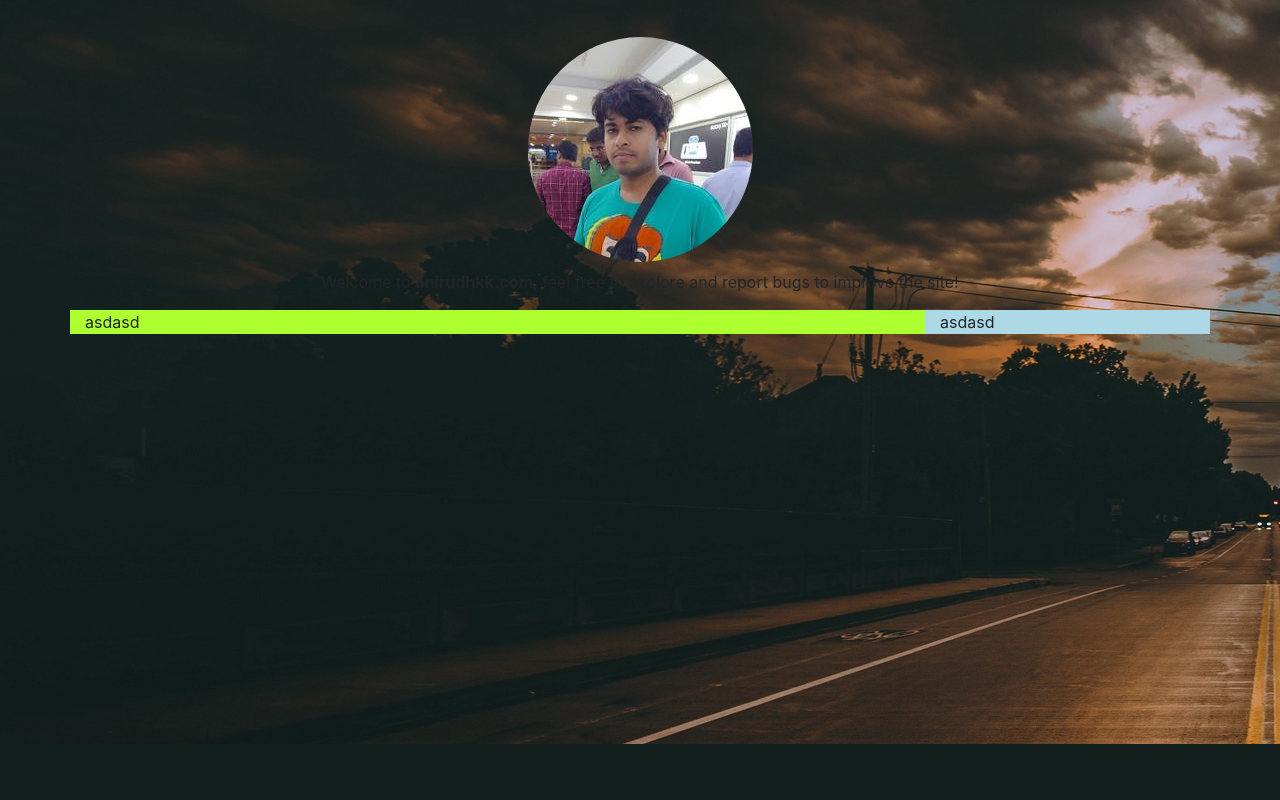
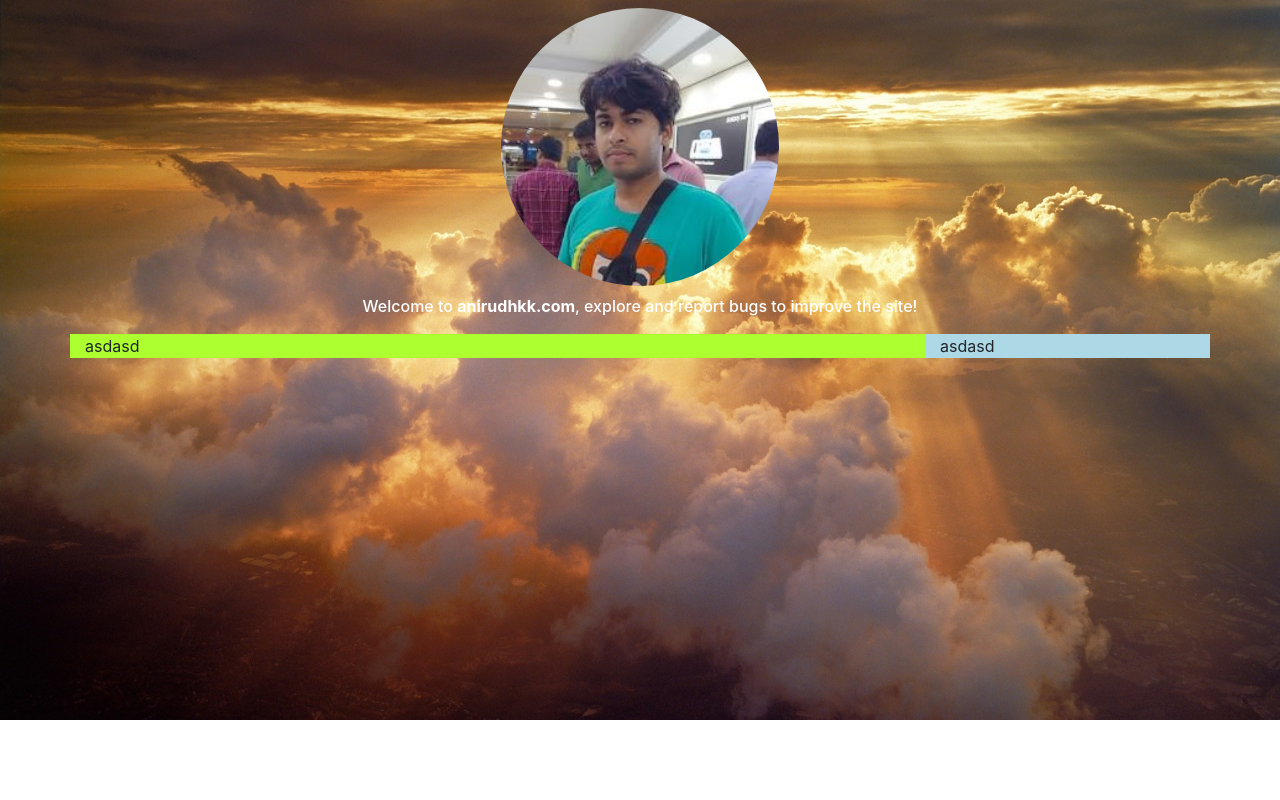
Before and after one commit to aniTheWise/flask1, a Flask app: page / in a window 1280 px wide. Shown: the part 56-856 px from the top of the page. Before the commit the page ends 800 px from the top, so only its background shows below. Run offline with Flask 2, Linux system fonts and the light colour scheme; some libraries are stand-ins or nearby versions.

Commit message:
playing with background css

```diff
--- a/app.py
+++ b/app.py
@@ -1,5 +1,5 @@
 #external imports
-from flask import Flask, render_template, request, redirect, flash, url_for, request
+from flask import Flask, render_template, request, redirect, flash, url_for, request, abort
 from flask_sqlalchemy import SQLAlchemy
 from flask_bcrypt import Bcrypt
 from flask_login import LoginManager, UserMixin, login_user, current_user, logout_user, login_required
@@ -374,6 +374,19 @@
 
 
 
+@app.route('/todo/<int:todo_id>/delete', methods=['POST'])
+@login_required
+def delete_todo(todo_id):
+    todo_item = todolist.query.get_or_404(todo_id)
+    print(todo_id)
+    # if todo.author != current_user:
+    #     abort(403)
+    dba.session.delete(todo_item)
+    dba.session.commit()
+    flash('To Do item deleted!', 'info')
+    return redirect('todo')
+
+
 
 @app.route('/cb_sportradar')
 def cb_sportradar():
@@ -409,9 +422,10 @@
     return data.decode("utf-8")
 
 
+
 #----------------------------------------------------------------------------------------
 
 #app run
 if __name__ == '__main__':
-        app.run(host='192.168.1.9', debug=True)
+        app.run(host='192.168.1.92', debug=True)
 #----------------------------------------------------------------------------------------
--- a/static/index.css
+++ b/static/index.css
@@ -1,5 +1,12 @@
-body{
-  background-image : url("LandingPageWallpaper1.jpg");
+.background-container{
+  /* background-image : linear-gradient(to bottom, rgba(231, 18, 18, 0) 0%,rgba(24, 211, 24, 0) 75%,rgb(229, 243, 33) 100%), url("lpp4.jpg"); */
+  background-image : url("lpp4.jpg");
+  background-size: 100%;
+  background-repeat: no-repeat;
+  background-position: top;
+  background-position-x: center;
+  /* background-color: #1a1a1a; */
+  min-height: 100vh;
 }
 .col-md-9{
   background-color: greenyellow
@@ -10,4 +17,10 @@
 #a{
   /* background-color: pink; */
   text-align: center;
+  color: white;
+  font-weight: 500;
 }
+
+#a1{
+  width: 25%;;
+}
--- a/templates/base.html
+++ b/templates/base.html
@@ -43,10 +43,9 @@
                 {% endif %}
               </div>
     </nav>
+    <div class="background-container">
     <div class="container">
-        <div style="margin-top: 85px">
-
-        </div>
+            <div style="margin-top: 56px"></div>
             {% if title %}
                 <h1>{{ title }}</h1>
             {% endif %}
@@ -62,6 +61,8 @@
 
             {% block content %}{% endblock content%}
         </div>
+    </div>
+
 
 
 
--- a/templates/index.html
+++ b/templates/index.html
@@ -9,7 +9,7 @@
               id="a1"
               class="rounded-circle mx-auto d-block m-2">
         <p>
-        Welcome to <strong>anirudhkk.com</strong>, feel free to explore and report bugs to improve the site!
+          Welcome to <strong>anirudhkk.com</strong>, explore and report bugs to improve the site!
         </p>
       </div>
     </div>
@@ -25,5 +25,4 @@
 
   <div class="rounded-circle">
 </div>
-
 {% endblock content %}
```
Also changed, not shown: templates/todo.html (+22 -2 lines), site.db, static/lpp2.jpg (added), static/lpp3.png (added), static/lpp4.jpg (added). Lines whose indentation alone changed are shown as unchanged.
